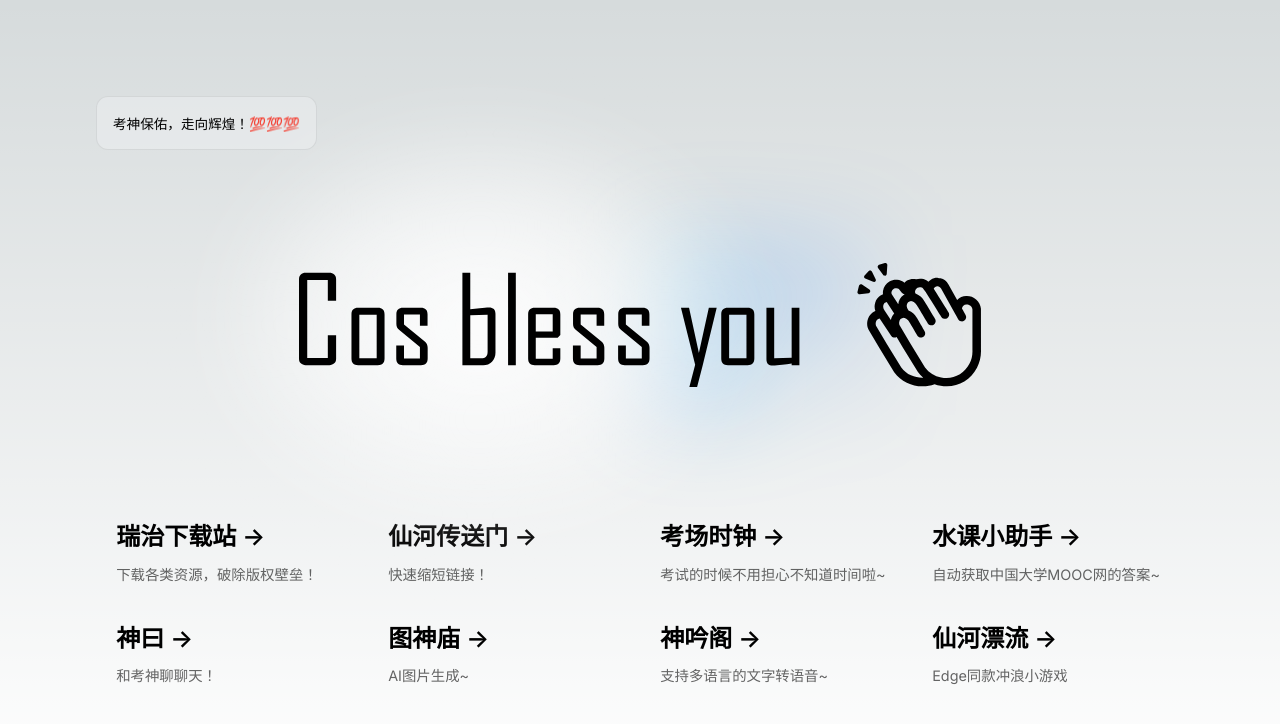
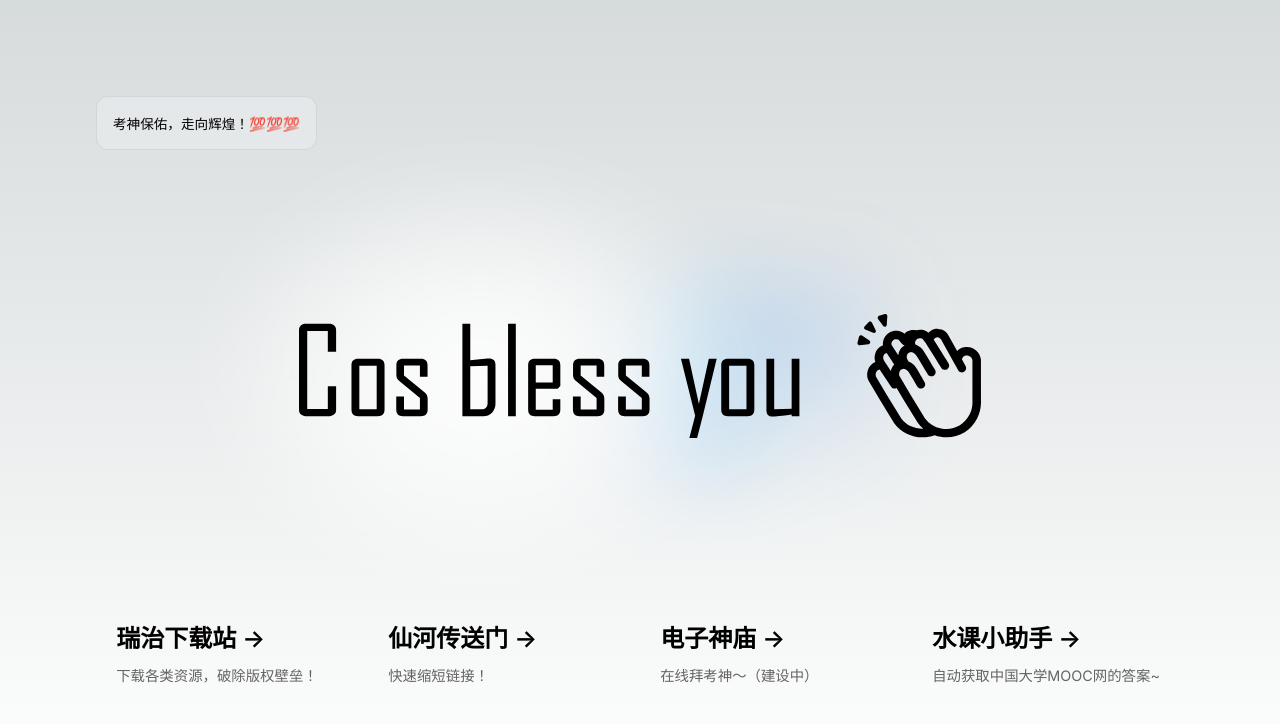
Before and after one commit to coxine/CosIndex, a Next.js app: page / in a window 1280 px wide. Shown: the top 724 px of the page. Built offline with nearby package versions, Linux system fonts and the light colour scheme.

Commit message:
update links

```diff
--- a/src/app/page.jsx
+++ b/src/app/page.jsx
@@ -45,16 +45,16 @@ export default function Home() {
         </a>
 
         <a
-          href="https://clock.cos.tg"
+          href="https://e.cos.tg"
           className={styles.card}
           target="_blank"
           rel="noopener noreferrer"
         >
           <h2>
-            考场时钟 <span>-&gt;</span>
+            电子神庙 <span>-&gt;</span>
           </h2>
           <p>
-            考试的时候不用担心不知道时间啦~
+            在线拜考神～（建设中）
             <br />
           </p>
         </a>
@@ -69,53 +69,6 @@ export default function Home() {
           </h2>
           <p>自动获取中国大学MOOC网的答案~</p>
         </a>
-
-        <a
-          href="https://chat.cos.tg"
-          className={styles.card}
-          target="_blank"
-          rel="noopener noreferrer"
-        >
-          <h2>
-            神曰 <span>-&gt;</span>
-          </h2>
-          <p>和考神聊聊天！</p>
-        </a>
-        <a
-          href="https://img.cos.tg"
-          className={styles.card}
-          target="_blank"
-          rel="noopener noreferrer"
-        >
-          <h2>
-            图神庙 <span>-&gt;</span>
-          </h2>
-          <p>AI图片生成~</p>
-        </a>
-        <a
-          href="https://tts.cos.tg"
-          className={styles.card}
-          target="_blank"
-          rel="noopener noreferrer"
-        >
-          <h2>
-            神吟阁 <span>-&gt;</span>
-          </h2>
-          <p>支持多语言的文字转语音~</p>
-        </a>
-
-        <a
-          href="https://surf.cos.tg "
-          className={styles.card}
-          target="_blank"
-          rel="noopener noreferrer"
-        >
-          <h2>
-            仙河漂流 <span>-&gt;</span>
-          </h2>
-          <p>Edge同款冲浪小游戏</p>
-        </a>
-
       </div>
     </main >
   );
```
Also changed, not shown: public/deprecated/index.html (deleted, +0 -43 lines), public/deprecated/rime.html (deleted, +0 -14 lines), public/deprecated/script.js (deleted, +0 -17 lines), public/deprecated/style.css (deleted, +0 -14 lines), 1 other file (tests, documents, lock files or other folders).
